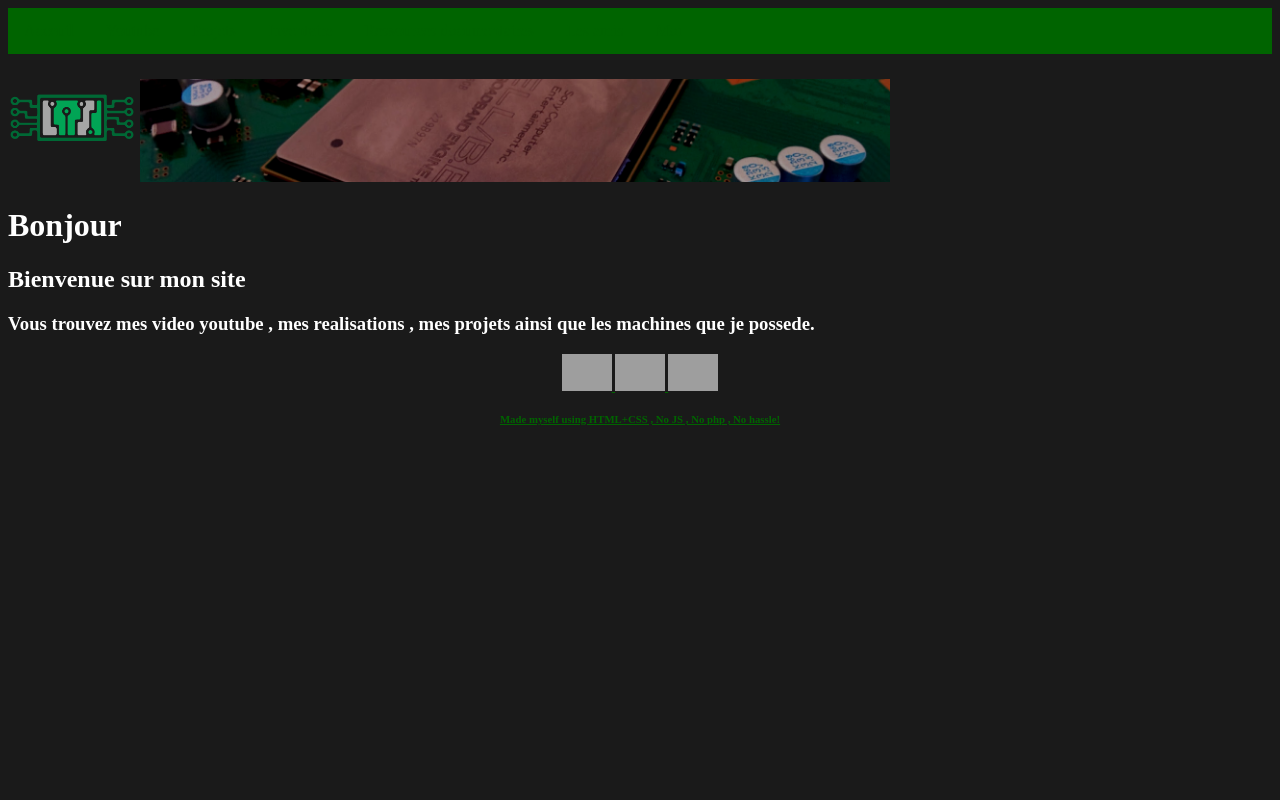
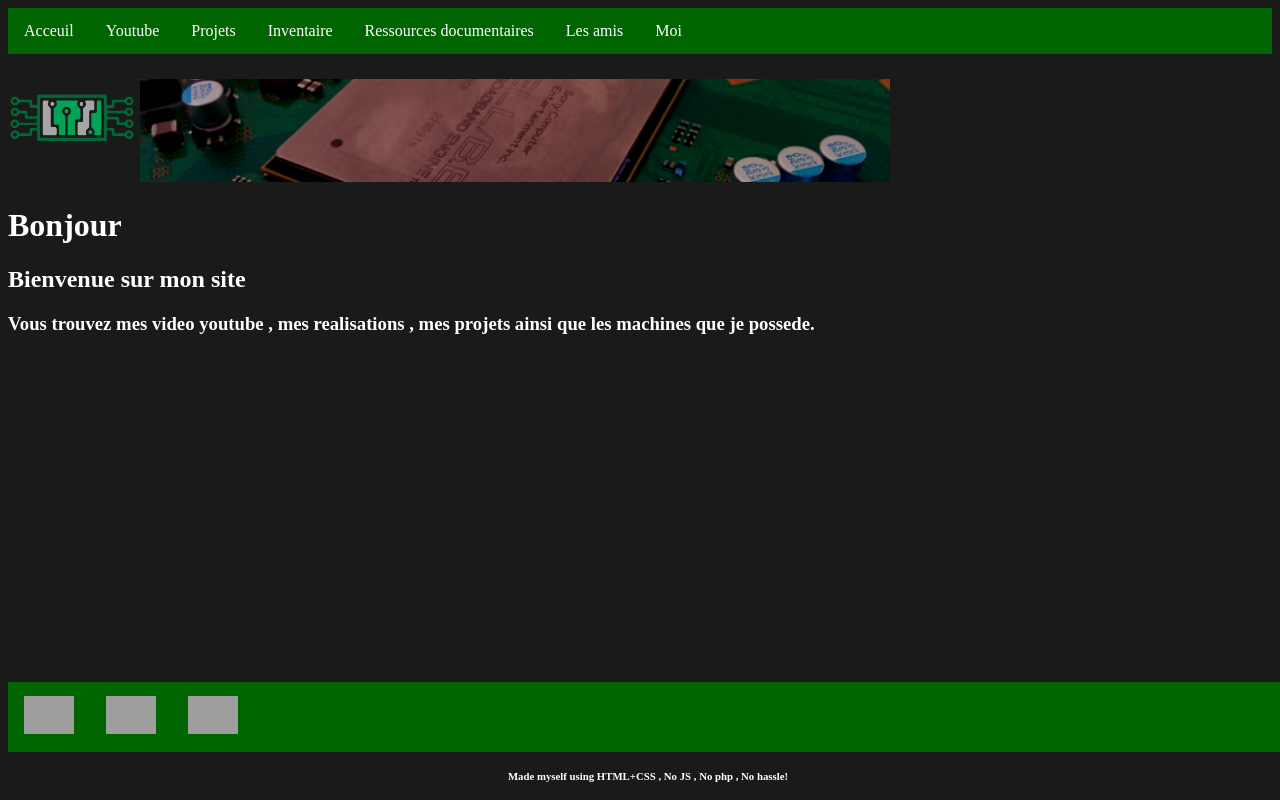
Before and after one commit to elektrongeek/WEBSITE, a plain HTML site: page index.html in a window 1280 px wide. Drawn offline with Linux system fonts and the light colour scheme; grey boxes are pictures that could not be loaded.

Commit message:
Updated Footer

```diff
--- a/Style.css
+++ b/Style.css
@@ -59,9 +59,7 @@ footer {
     color: white
 }
 
-a:link {
-    color: #006400
-}
+a:link{color: white;}
 
 
 a:hover {
@@ -70,7 +68,7 @@ a:hover {
 footer
 {
     text-align:center;
-    position:
+    position:absolute;
     bottom:0;
     width:100%;
     display:inline-block;
--- a/index.html
+++ b/index.html
@@ -5,17 +5,12 @@
     <!-- Required meta tags -->
     <meta charset="utf-8">
     <meta name="viewport" content="width=device-width, initial-scale=1, shrink-to-fit=no">
-
-
-
-
     <link rel="stylesheet" type="text/css" href="Style.css">
-
     <title>L'elektrongeek</title>
 </head>
 
 <body>
-    <header> </header>
+
     <ul>
         <li><a href="index.html">Acceuil</a></li>
         <li><a href="youtube.html">Youtube</a></li>
@@ -26,12 +21,15 @@
         <li><a href="me.html">Moi</a></li>
     </ul>
 
-    <img src="Assets\logos\logo.png" alt=logo id=logo width=128px height=auto </img> <img src="Assets\logos\baniere.png" alt=baniere id=baniere width=750px height=auto </img> </header> <h1>Bonjour</h1>
+    <img src="Assets\logos\logo.png" alt=logo id=logo width=128px height=auto </img> <img src="Assets\logos\baniere.png" alt=baniere id=baniere width=750px height=auto </img> <h1>Bonjour</h1>
     <h2>Bienvenue sur mon site</h2>
     <h3>Vous trouvez mes video youtube , mes realisations , mes projets ainsi que les machines que je possede.</h3>
 
 
-    <footer><a href="https://www.linkedin.com/in/j%C3%A9r%C3%A9my-llinares-3a2667142/"</a> <img src="https://upload.wikimedia.org/wikipedia/commons/thumb/c/ce/Linkedin_circle.svg/200px-Linkedin_circle.svg.png" alt=logo id=logo width=50px height=auto </img> <a href="https://www.linkedin.com/in/j%C3%A9r%C3%A9my-llinares-3a2667142/" </a> <a href="https://twitter.com/psp1004umd" </a> <img src="https://upload.wikimedia.org/wikipedia/commons/c/ce/Twitter_Logo.png" alt=logo id=logo width=50px height=auto </img> <a href="https://www.youtube.com/channel/UCsj4fD4WUdjf5pgMEFcrioQ" </a> <img src="https://upload.wikimedia.org/wikipedia/commons/thumb/e/ec/YouTube_play_button_circular_%282013-2017%29.svg/200px-YouTube_play_button_circular_%282013-2017%29.svg.png" alt=logo id=logo width=50px height=auto </img> <h5>Made myself using HTML+CSS , No JS , No php , No hassle!</h5>
-    </footer>
+<footer>
 
+    <ul>
+
+        <li><a href="https://www.linkedin.com/in/j%C3%A9r%C3%A9my-llinares-3a2667142/" </a> <img src="https://upload.wikimedia.org/wikipedia/commons/thumb/c/ce/Linkedin_circle.svg/200px-Linkedin_circle.svg.png" alt=logo id=logo width=50px height=auto </img> </a> </li> <li><a href="https://twitter.com/psp1004umd" </a> <img src="https://upload.wikimedia.org/wikipedia/commons/c/ce/Twitter_Logo.png" alt=logo id=logo width=50px height=auto </img> </a> </li> <li><a href="https://www.youtube.com/channel/UCsj4fD4WUdjf5pgMEFcrioQ" </a> <img src="https://upload.wikimedia.org/wikipedia/commons/thumb/e/ec/YouTube_play_button_circular_%282013-2017%29.svg/200px-YouTube_play_button_circular_%282013-2017%29.svg.png" alt=logo id=logo width=50px height=auto </img> </a> </li> </ul> <h5>Made myself using HTML+CSS , No JS , No php , No hassle!</h5>
+</footer>
 </html>
```
Also changed, not shown: computer.html (+9 -3 lines), demontage.html (+7 -2 lines), inventaire.html (+9 -2 lines), rep.html (+8 -2 lines), shop.html (+9 -2 lines), youtube.html (+9 -2 lines).
